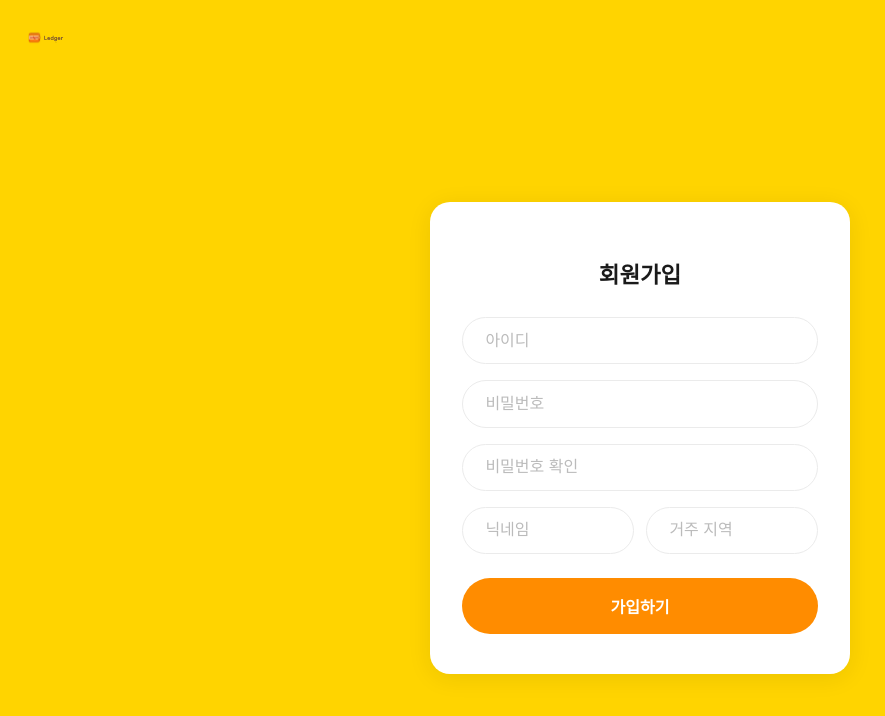
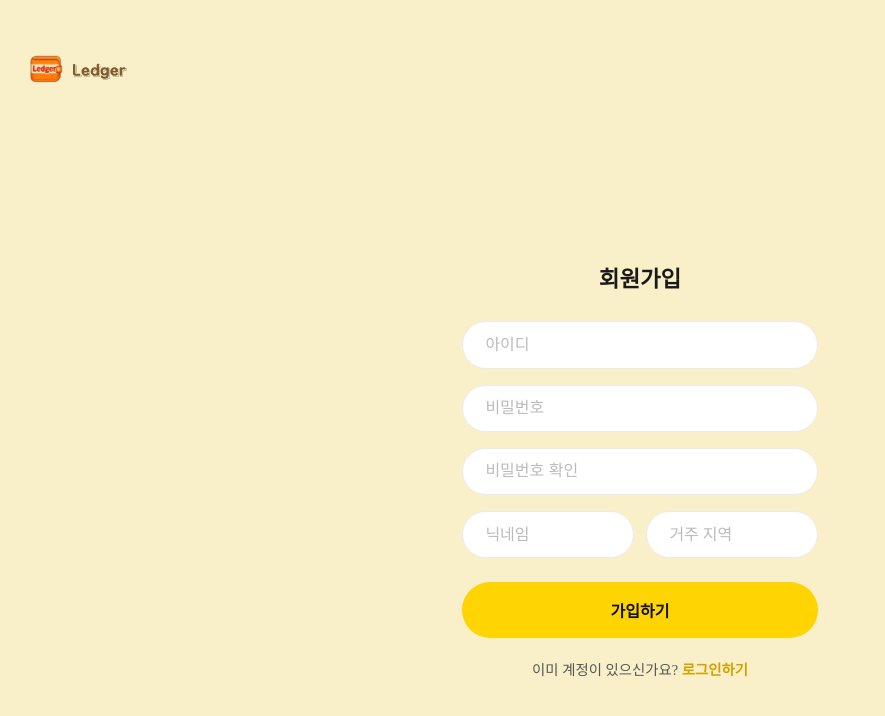
Before and after one commit to 20260304-KB7-27/Ledger-Thanos, a Vue app: page /signup in a window 1280 px wide. Shown: the top 716 px of the page, without its empty margins (0-885 px from the left). Built offline with nearby package versions, Linux system fonts and the light colour scheme.

Commit message:
fix: 회원가입 페이지 css 수정

```diff
--- a/src/pages/user/signup/SignupPage.vue
+++ b/src/pages/user/signup/SignupPage.vue
@@ -1,6 +1,7 @@
 <script setup>
 import { ref } from 'vue';
 import { useRouter } from 'vue-router';
+import { seoulDistricts } from '@/pages/profile/js/profile.js';
 import { signupUser } from '@/service/user/userApi';
 import logoSrc from '@/assets/icon/logo.svg';
 
@@ -40,13 +41,13 @@ const handleSignup = async () => {
 </script>
 
 <template>
-  <div class="signup-page">
+  <div class="signup-page theme-auth-page">
     <header class="header">
       <img :src="logoSrc" alt="Ledger 로고" class="logo-icon" />
     </header>
 
     <main class="main">
-      <div class="card">
+      <div class="card theme-auth-card">
         <h1 class="title">회원가입</h1>
 
         <form @submit.prevent="handleSignup">
@@ -83,13 +84,20 @@ const handleSignup = async () => {
               placeholder="닉네임"
               required
             />
-            <input
+            <select
               v-model="userLocation"
-              class="input input-half"
-              type="text"
-              placeholder="거주 지역"
+              class="input input-half select-input"
               required
-            />
+            >
+              <option disabled value="">거주 지역</option>
+              <option
+                v-for="district in seoulDistricts"
+                :key="district"
+                :value="district"
+              >
+                {{ district }}
+              </option>
+            </select>
           </div>
 
           <p v-if="error" class="error-msg">{{ error }}</p>
@@ -98,6 +106,11 @@ const handleSignup = async () => {
             {{ loading ? '가입 중...' : '가입하기' }}
           </button>
         </form>
+
+        <p class="login-link">
+          이미 계정이 있으신가요?
+          <router-link to="/login">로그인하기</router-link>
+        </p>
       </div>
     </main>
   </div>
@@ -106,7 +119,7 @@ const handleSignup = async () => {
 <style scoped>
 .signup-page {
   min-height: 100vh;
-  background: #ffd400;
+  background: #f9f0c9;
   display: flex;
   flex-direction: column;
 }
@@ -119,8 +132,8 @@ const handleSignup = async () => {
 }
 
 .logo-icon {
-  width: 36px;
-  height: 36px;
+  width: 100px;
+  height: 100px;
 }
 
 .main {
@@ -132,12 +145,9 @@ const handleSignup = async () => {
 }
 
 .card {
-  background: #fff;
-  border-radius: 20px;
   padding: 2.5rem 2rem;
   width: 100%;
   max-width: 420px;
-  box-shadow: 0 4px 24px rgba(0, 0, 0, 0.08);
 }
 
 .title {
@@ -163,10 +173,20 @@ const handleSignup = async () => {
 }
 
 .input:focus {
-  border-color: #ffd400;
+  border-color: #ebebeb;
 }
 
 .input::placeholder {
+  color: #bbb;
+}
+
+.select-input {
+  appearance: none;
+  cursor: pointer;
+  font-family: inherit;
+}
+
+.select-input:invalid {
   color: #bbb;
 }
 
@@ -190,8 +210,8 @@ const handleSignup = async () => {
   display: block;
   width: 100%;
   padding: 1rem;
-  background: #ff8c00;
-  color: #fff;
+  background: #ffd400;
+  color: #111111;
   font-size: 1rem;
   font-weight: 600;
   border: none;
@@ -204,4 +224,17 @@ const handleSignup = async () => {
   opacity: 0.7;
   cursor: not-allowed;
 }
+
+.login-link {
+  text-align: center;
+  margin-top: 1.25rem;
+  font-size: 0.9rem;
+  color: #555;
+}
+
+.login-link a {
+  color: #d4a200;
+  font-weight: 600;
+  text-decoration: none;
+}
 </style>
```
